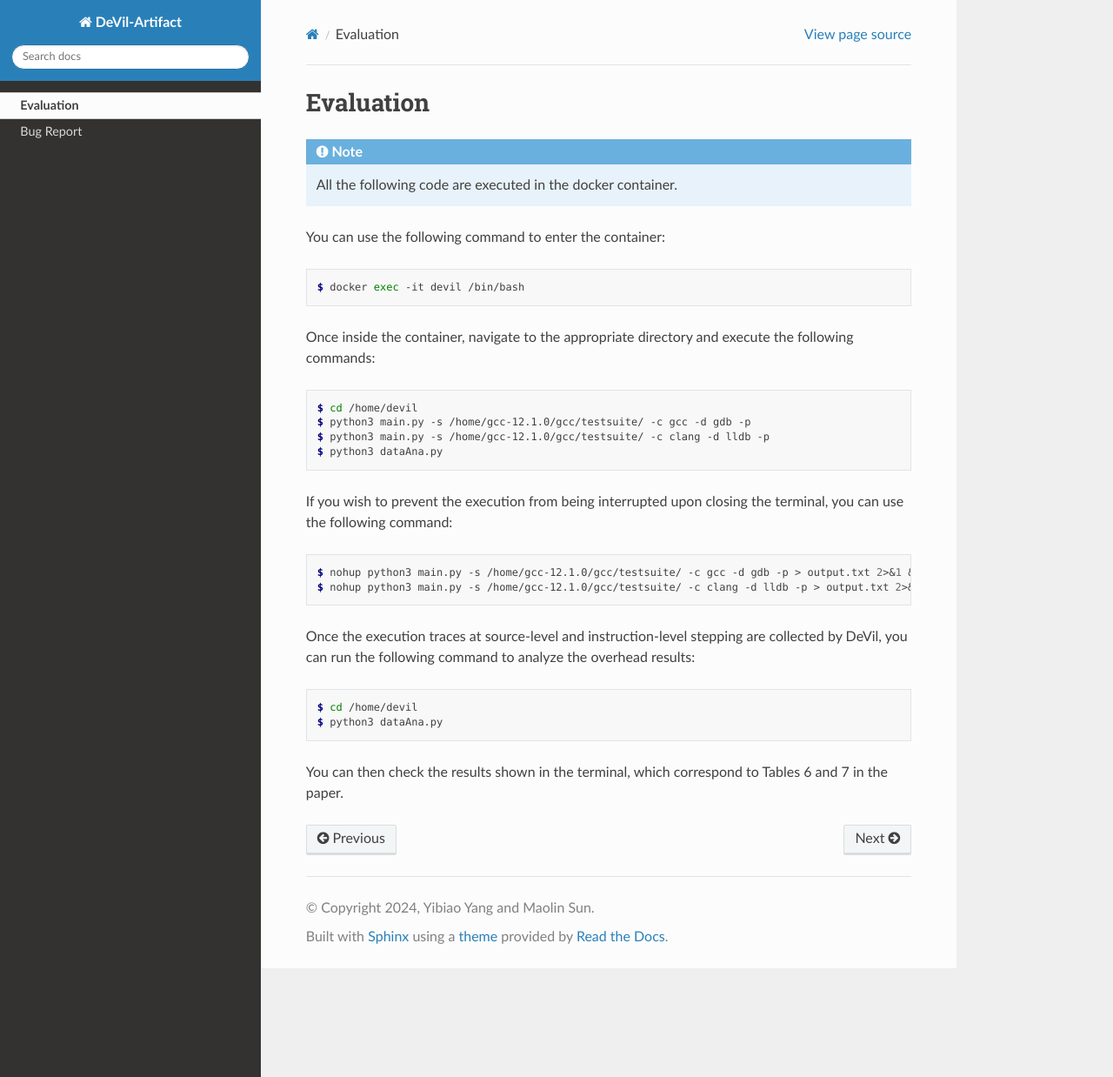
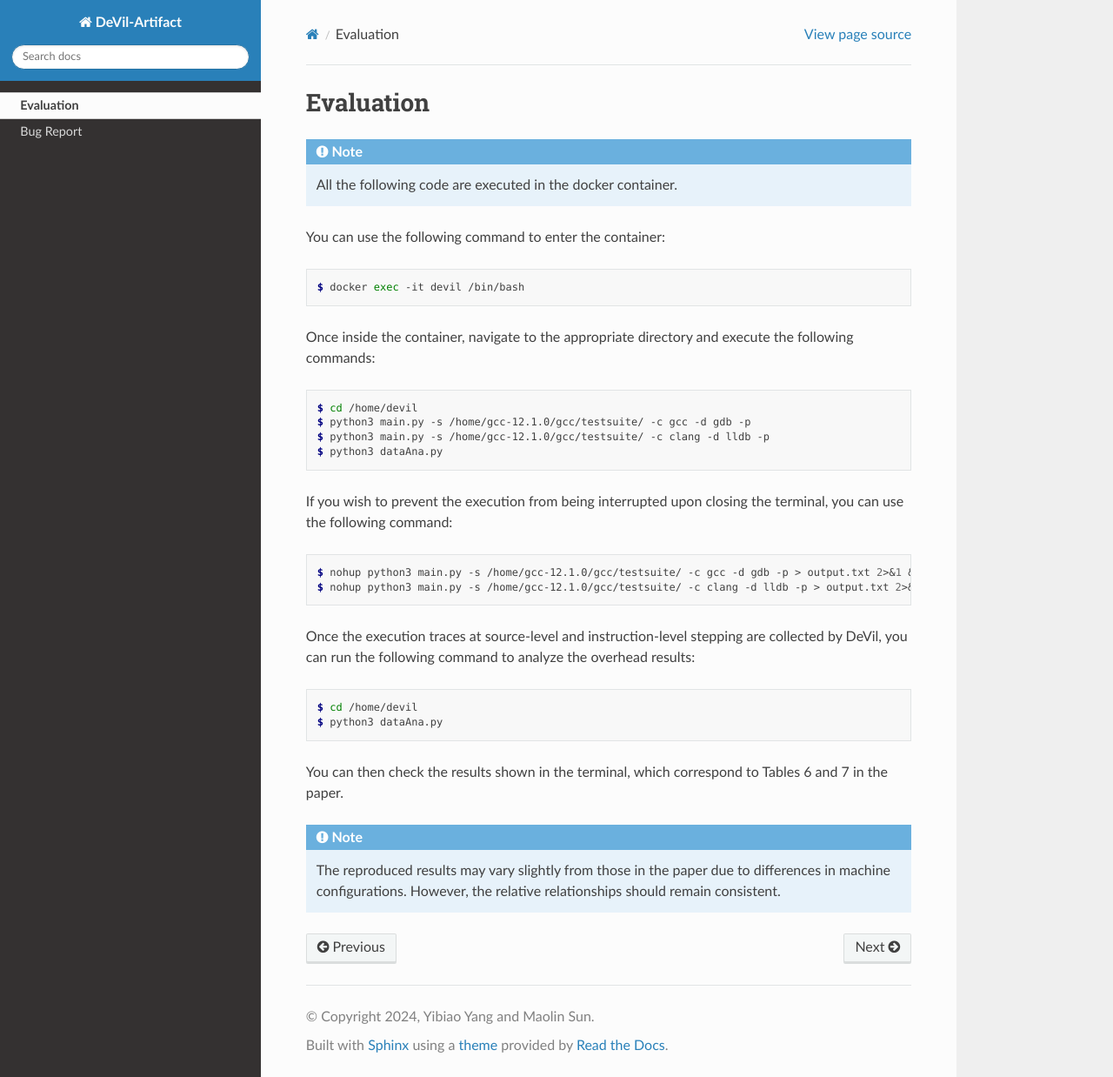
Before and after one commit to merlinsun/Devil-ASPLOS25-Artifact, a Sphinx documentation site: the page built from docs/source/evaluation.rst, in a window 1280 px wide and 1238 px high. Shown: the whole window at 87% size. Built offline with Sphinx 7.4.7 and the Read the Docs theme 3.1.0, drawn with Linux system fonts in a browser that asks for light colours.

Commit message:
Update evaluation.rst

```diff
--- a/docs/source/evaluation.rst
+++ b/docs/source/evaluation.rst
@@ -49,3 +49,7 @@ Once the execution traces at source-level and instruction-level stepping are col
 
 
 You can then check the results shown in the terminal, which correspond to Tables 6 and 7 in the paper.
+
+.. note::
+
+   The reproduced results may vary slightly from those in the paper due to differences in machine configurations. However, the relative relationships should remain consistent.
```
